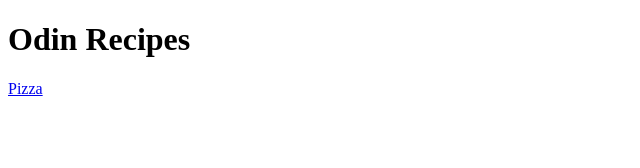
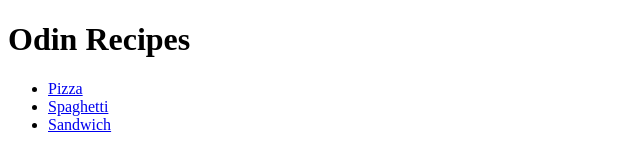
Before and after one commit to Norraynor/odin-recipes, a plain HTML site: page index.html in a window 1280 px wide. Shown: the whole page, without its empty margins (0-640 px from the left). Drawn offline with Linux system fonts and the light colour scheme.

Commit message:
Add links to recipes in index.html

```diff
--- a/index.html
+++ b/index.html
@@ -6,6 +6,11 @@
 </head>
 <body>
     <h1>Odin Recipes</h1>
-    <a href="recipes/pizza.html">Pizza</a>
+    <ul>
+        <li><a href="recipes/pizza.html">Pizza</a></li>
+        <li><a href="recipes/spaghetti.html">Spaghetti</a></li>
+        <li><a href="recipes/sandwich.html">Sandwich</a></li>
+    </ul>
+
 </body>
 </html>
```
Also changed, not shown: recipes/sandwich.html (+2 -0 lines).
